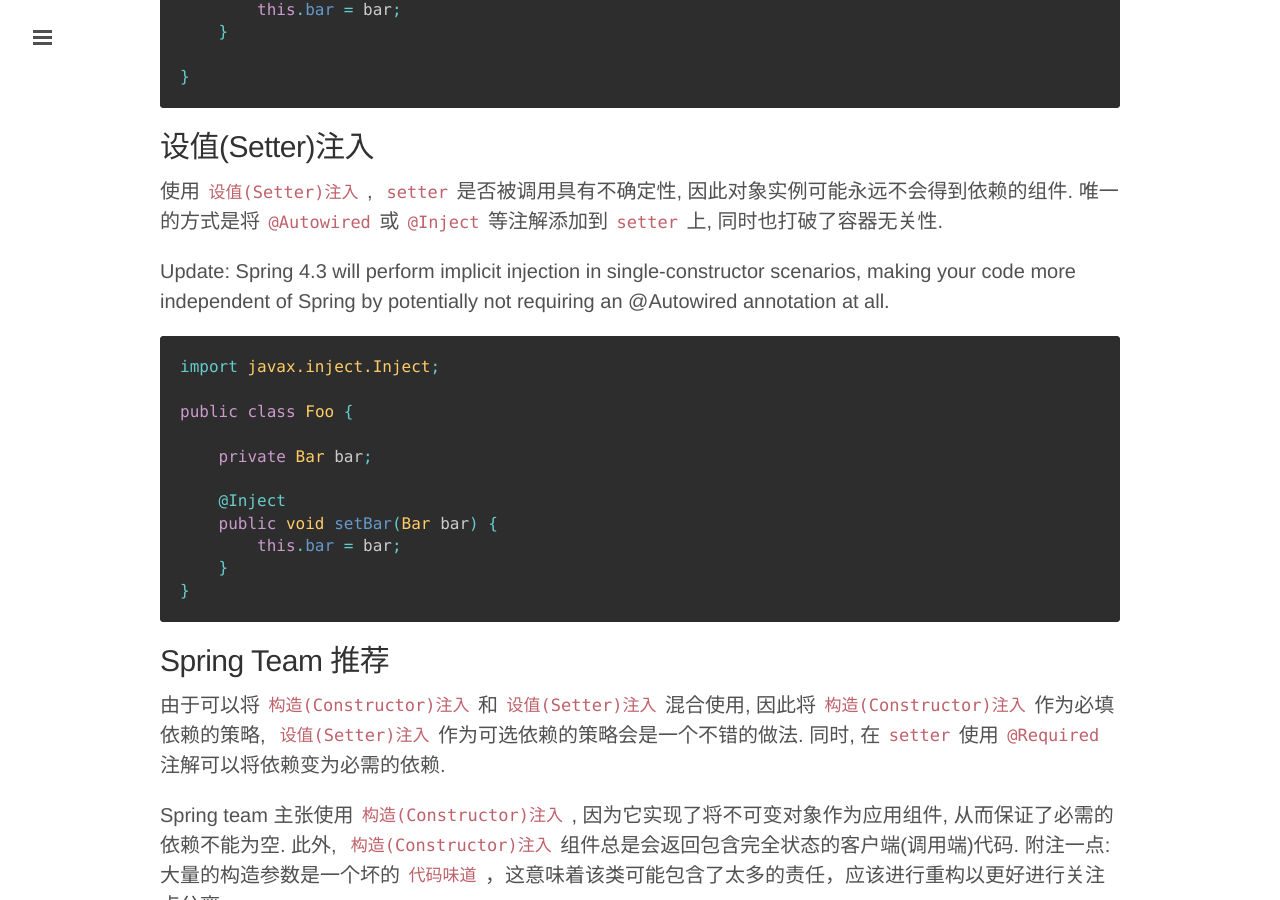
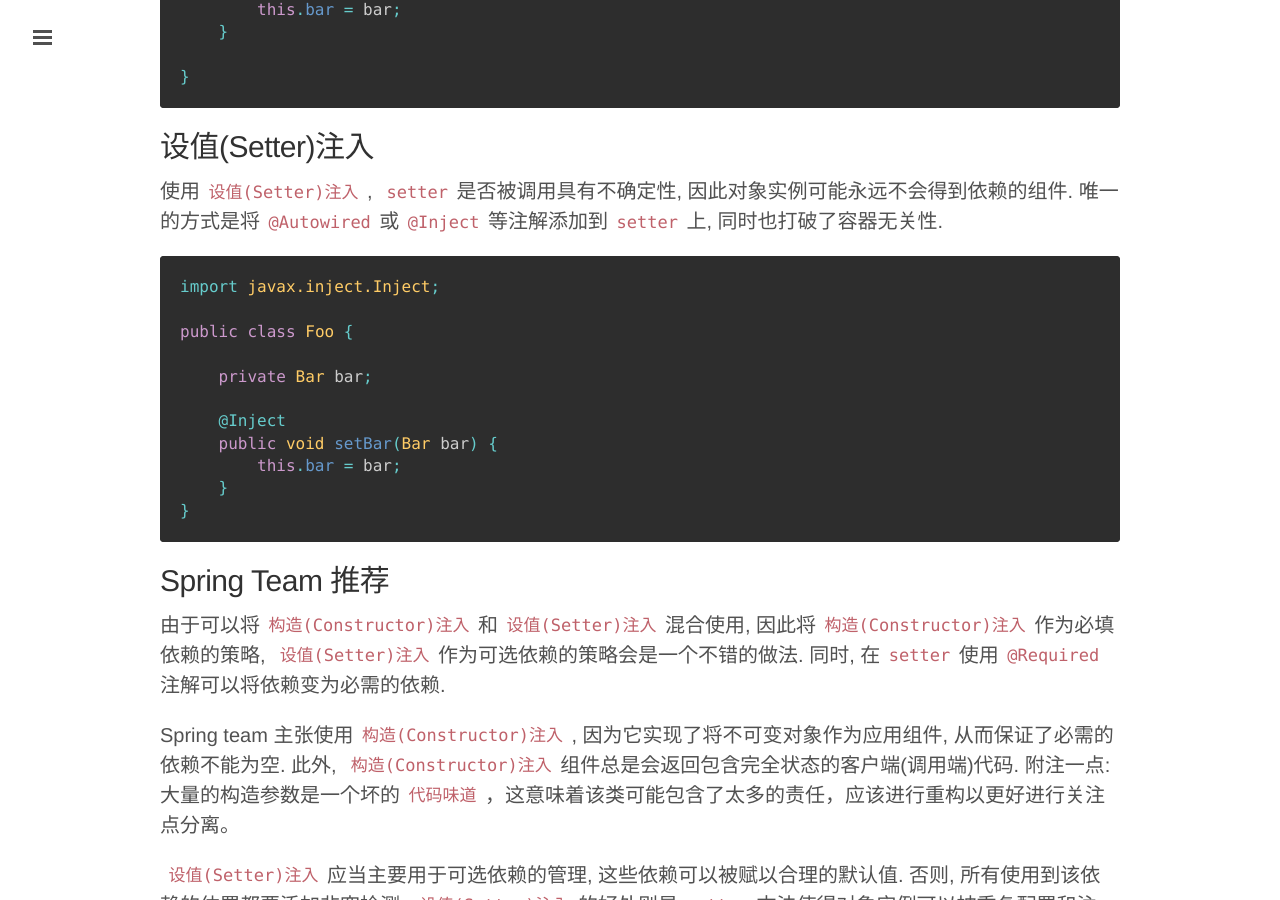
Before and after one commit to clarkdo/clarkdo.github.com, a Jekyll site: the page built from _posts/2017-08-01-77.md, in a window 1280 px wide and 900 px high, scrolled down 716 px. Built offline with Jekyll 4.4.1, drawn with Linux system fonts in a browser that asks for light colours; Markdown is read by kramdown in place of the engine named in the settings; comment, search, counter and statistics services are not loaded.

Commit message:
remove not being used text

````diff
--- a/_posts/2017-08-01-77.md
+++ b/_posts/2017-08-01-77.md
@@ -30,9 +30,6 @@ public class Foo {
 
 使用`设值(Setter)注入`, `setter`是否被调用具有不确定性, 因此对象实例可能永远不会得到依赖的组件. 唯一的方式是将`@Autowired`或`@Inject`等注解添加到`setter`上, 同时也打破了容器无关性.
 
-Update: Spring 4.3 will perform implicit injection in single-constructor scenarios, making your code more independent of Spring by potentially not requiring an @Autowired annotation at all.
-
-
 ```java
 import javax.inject.Inject;
 
````
